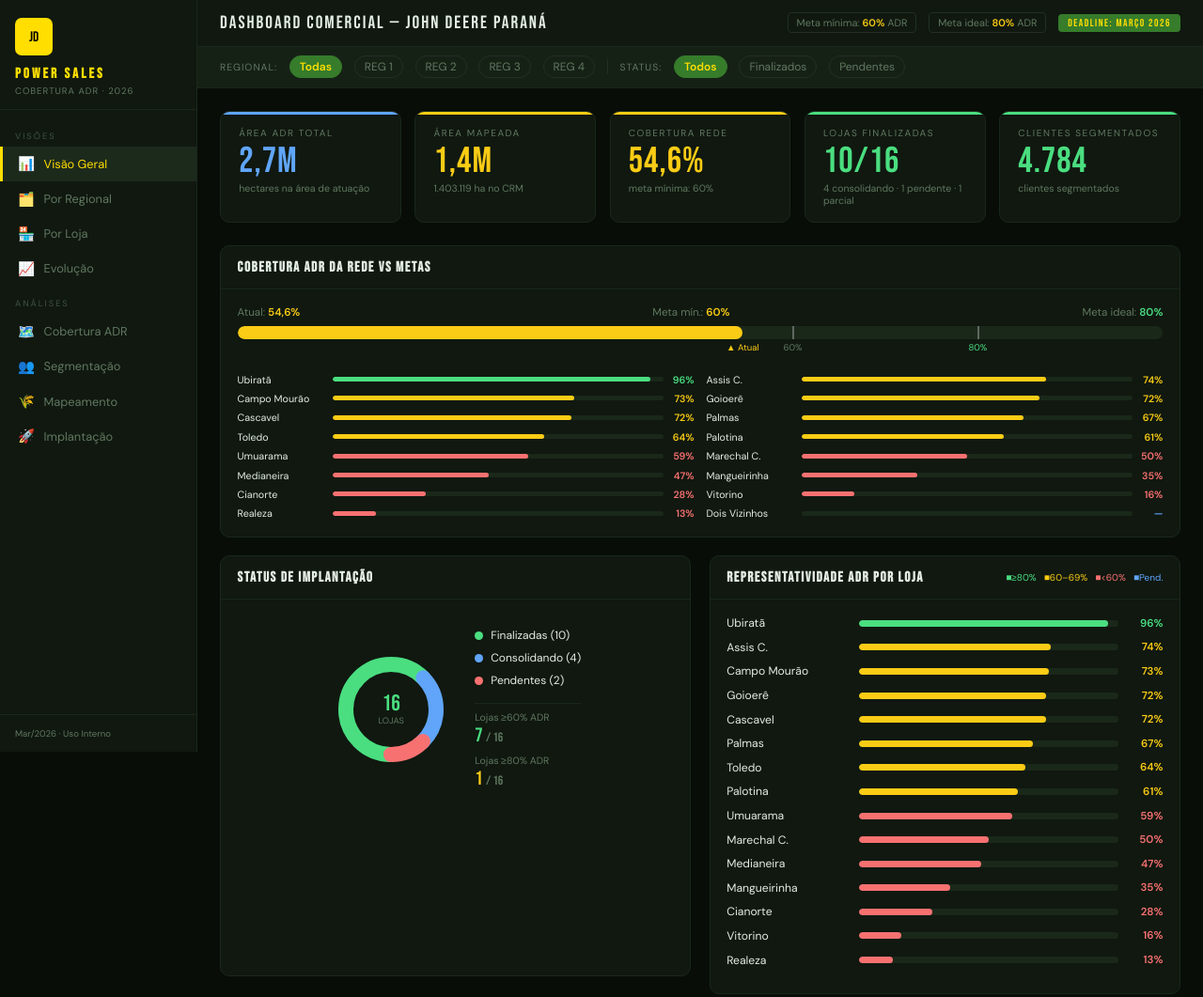
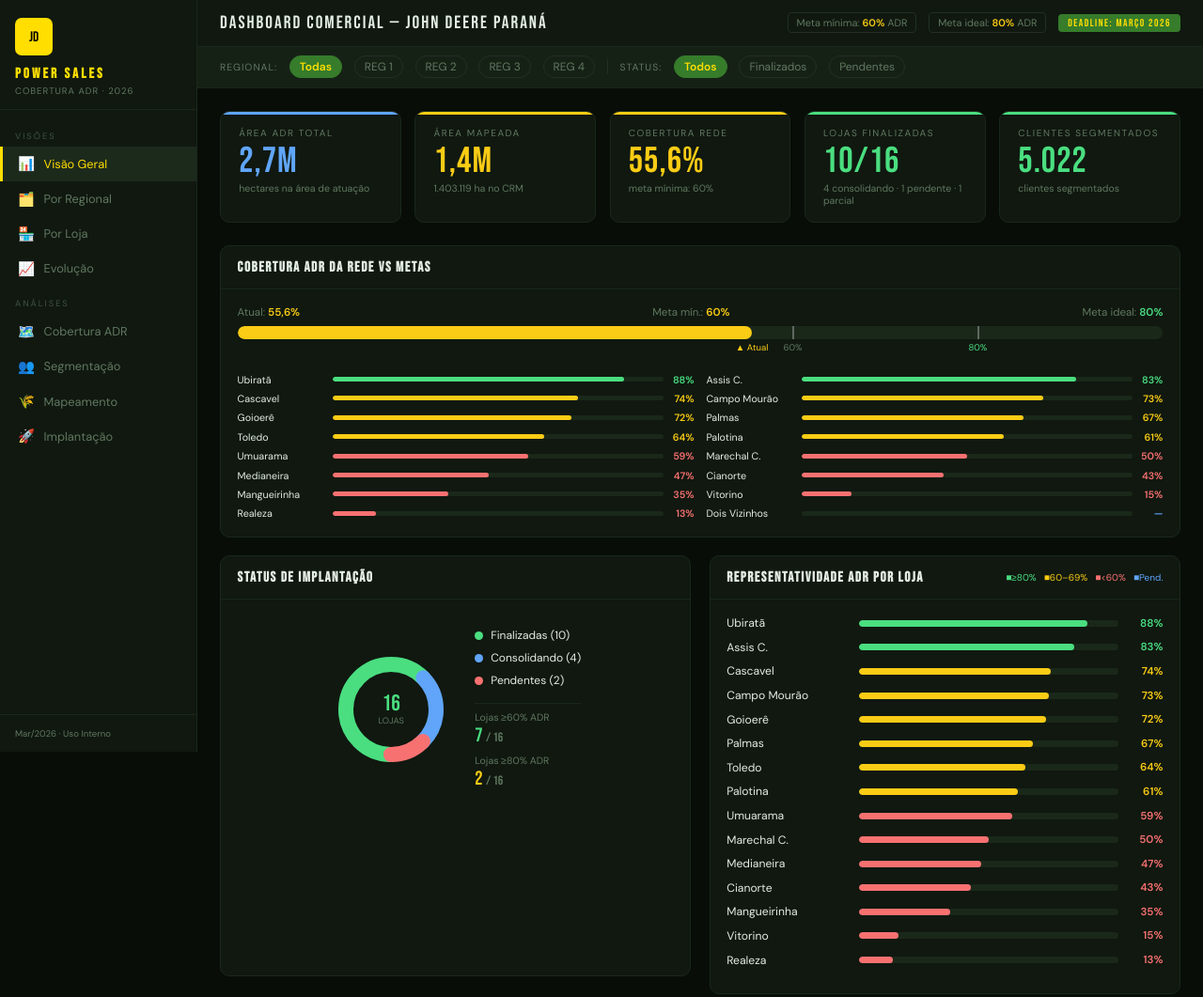
Before and after one commit to jimmyalvear/adr-cobertura-segmentacao, a plain HTML site: page index.html in a window 1280 px wide. Shown: the top 1061 px of the page at 94% size. Drawn offline with nearby package versions, Linux system fonts and the light colour scheme.

Commit message:
atualização semana 30-03

```diff
--- a/index.html
+++ b/index.html
@@ -157,25 +157,25 @@
     <div class="kg5">
       <div class="kc b"><div class="kl">Área ADR Total</div><div class="kv">2,7M</div><div class="ks">hectares na área de atuação</div></div>
       <div class="kc y"><div class="kl">Área Mapeada</div><div class="kv">1,4M</div><div class="ks">1.403.119 ha no CRM</div></div>
-      <div class="kc y"><div class="kl">Cobertura Rede</div><div class="kv">54,6%</div><div class="ks">meta mínima: 60%</div></div>
+      <div class="kc y"><div class="kl">Cobertura Rede</div><div class="kv">55,6%</div><div class="ks">meta mínima: 60%</div></div>
       <div class="kc g"><div class="kl">Lojas Finalizadas</div><div class="kv">10/16</div><div class="ks">4 consolidando · 1 pendente · 1 parcial</div></div>
-      <div class="kc g"><div class="kl">Clientes Segmentados</div><div class="kv">4.784</div><div class="ks">clientes segmentados</div></div>
+      <div class="kc g"><div class="kl">Clientes Segmentados</div><div class="kv">5.022</div><div class="ks">clientes segmentados</div></div>
     </div>
     <div class="card">
       <div class="ch"><h3>Cobertura ADR da Rede vs Metas</h3></div>
       <div class="cb">
         <div style="display:flex;justify-content:space-between;font-size:.72rem;color:var(--mut);margin-bottom:.4rem;">
-          <span>Atual: <strong style="color:var(--warn)">54,6%</strong></span>
+          <span>Atual: <strong style="color:var(--warn)">55,6%</strong></span>
           <span>Meta mín.: <strong style="color:var(--warn)">60%</strong></span>
           <span>Meta ideal: <strong style="color:var(--ok)">80%</strong></span>
         </div>
         <div style="background:var(--brd);border-radius:99px;height:14px;overflow:hidden;position:relative;">
-          <div style="width:54.6%;height:100%;background:var(--warn);border-radius:99px;"></div>
+          <div style="width:55.6%;height:100%;background:var(--warn);border-radius:99px;"></div>
           <div style="position:absolute;top:0;bottom:0;left:60%;width:2px;background:rgba(255,255,255,.3);"></div>
           <div style="position:absolute;top:0;bottom:0;left:80%;width:2px;background:rgba(255,255,255,.3);"></div>
         </div>
         <div style="position:relative;height:18px;margin-top:2px;">
-          <span style="position:absolute;left:54.6%;transform:translateX(-50%);font-size:.6rem;color:var(--warn);">▲ Atual</span>
+          <span style="position:absolute;left:55.6%;transform:translateX(-50%);font-size:.6rem;color:var(--warn);">▲ Atual</span>
           <span style="position:absolute;left:60%;transform:translateX(-50%);font-size:.6rem;color:var(--mut);">60%</span>
           <span style="position:absolute;left:80%;transform:translateX(-50%);font-size:.6rem;color:var(--ok);">80%</span>
         </div>
@@ -209,7 +209,7 @@
               </div>
               <div>
                 <div style="font-size:.66rem;color:var(--mut);">Lojas ≥80% ADR</div>
-                <div style="font-family:'Bebas Neue',sans-serif;font-size:1.3rem;color:var(--warn);">1 <span style="font-size:.85rem;color:var(--mut);">/ 16</span></div>
+                <div style="font-family:'Bebas Neue',sans-serif;font-size:1.3rem;color:var(--warn);">2 <span style="font-size:.85rem;color:var(--mut);">/ 16</span></div>
               </div>
             </div>
           </div>
@@ -374,10 +374,10 @@
   <!-- SEGMENTAÇÃO -->
   <div class="page" id="page-segmentacao">
     <div class="kg">
-      <div class="kc g"><div class="kl">Total Clientes</div><div class="kv">4.784</div><div class="ks">filiais c/ dados</div></div>
-      <div class="kc b"><div class="kl">KAM</div><div class="kv">508</div><div class="ks">visita cada 20 dias</div></div>
-      <div class="kc y"><div class="kl">SAM</div><div class="kv">124</div><div class="ks">visita cada 15 dias</div></div>
-      <div class="kc g"><div class="kl">Varejo + CC</div><div class="kv">4.152</div><div class="ks">visita 30–60 dias</div></div>
+      <div class="kc g"><div class="kl">Total Clientes</div><div class="kv">5.022</div><div class="ks">filiais c/ dados</div></div>
+      <div class="kc b"><div class="kl">KAM</div><div class="kv">463</div><div class="ks">visita cada 20 dias</div></div>
+      <div class="kc y"><div class="kl">SAM</div><div class="kv">136</div><div class="ks">visita cada 15 dias</div></div>
+      <div class="kc g"><div class="kl">Varejo + CC</div><div class="kv">4.423</div><div class="ks">visita 30–60 dias</div></div>
     </div>
     <div class="card">
       <div class="ch"><h3>Segmentação por Município</h3></div>
@@ -389,11 +389,11 @@
       </tr></thead>
       <tbody id="seg-tbody"></tbody>
       <tfoot><tr class="tot"><td colspan="2">TOTAL MAPEADO</td>
-        <td style="text-align:center;color:var(--jd-yellow)">3.225</td>
-        <td style="text-align:center;color:var(--jd-yellow)">927</td>
-        <td style="text-align:center;color:var(--jd-yellow)">508</td>
-        <td style="text-align:center;color:var(--jd-yellow)">124</td>
-        <td style="text-align:center;color:var(--jd-yellow);font-size:1rem">4.784</td>
+        <td style="text-align:center;color:var(--jd-yellow)">3.456</td>
+        <td style="text-align:center;color:var(--jd-yellow)">967</td>
+        <td style="text-align:center;color:var(--jd-yellow)">463</td>
+        <td style="text-align:center;color:var(--jd-yellow)">136</td>
+        <td style="text-align:center;color:var(--jd-yellow);font-size:1rem">5.022</td>
         <td></td>
       </tr></tfoot></table>
     </div>
@@ -403,14 +403,14 @@
   <div class="page" id="page-mapeamento">
     <div class="kg">
       <div class="kc b"><div class="kl">ADR Total</div><div class="kv">2,7M</div><div class="ks">ha área de atuação</div></div>
-      <div class="kc y"><div class="kl">Mapeado no CRM</div><div class="kv">1,5M</div><div class="ks">54,6% representatividade</div></div>
-      <div class="kc g"><div class="kl">Clientes Segmentados</div><div class="kv">4.784</div><div class="ks">filiais c/ dados</div></div>
+      <div class="kc y"><div class="kl">Mapeado no CRM</div><div class="kv">1,5M</div><div class="ks">55,6% representatividade</div></div>
+      <div class="kc g"><div class="kl">Clientes Segmentados</div><div class="kv">5.022</div><div class="ks">filiais c/ dados</div></div>
       <div class="kc r"><div class="kl">Área Não Mapeada</div><div class="kv">1,3M</div><div class="ks">oportunidade expansão</div></div>
     </div>
     <div class="card">
       <div class="ch"><h3>Visão Consolidada — ADR + Segmentação</h3></div>
       <table class="tbl"><thead><tr>
-        <th>Regional</th><th>Loja</th>
+        <th>Regional</th><th>Município</th>
         <th style="text-align:right">Área Mapeada</th><th style="text-align:center">ADR%</th>
         <th style="text-align:center">Varejo</th><th style="text-align:center">CC</th>
         <th style="text-align:center">KAM</th><th style="text-align:center">SAM</th>
@@ -420,7 +420,7 @@
     </div>
     <div class="g2">
       <div class="card"><div class="ch"><h3>Composição de Clientes</h3></div><div class="cb" id="seg-bars-map"></div></div>
-      <div class="card"><div class="ch"><h3>ADR por Loja</h3></div><div class="cb" id="adr-bars-map"></div></div>
+      <div class="card"><div class="ch"><h3>ADR por Município</h3></div><div class="cb" id="adr-bars-map"></div></div>
     </div>
     <div class="abox info"><span class="aicon">🔵</span><div class="atxt"><strong style="color:var(--blue)">V2 — Frequência de Visitas:</strong> após confirmar campo de data de última visita no CRM. SAM=15d · KAM=20d · CC=30d · Varejo=60d.</div></div>
   </div>
@@ -440,34 +440,34 @@
 
 <script>
 const lojas=[
-  {reg:"REG 1",mun:"Medianeira",   areaMapa:99416,  adrTotal:210003,rep:0.473,status:"Finalizado",   deadline:"Concluído",    pct:100,fase:"Operação"},
-  {reg:"REG 1",mun:"Toledo",       areaMapa:63871,  adrTotal:100508,rep:0.635,status:"Finalizado",   deadline:"Março 2026",   pct:80, fase:"Segmentação"},
-  {reg:"REG 1",mun:"Marechal C.",  areaMapa:25954,  adrTotal:51572, rep:0.503,status:"Finalizado",   deadline:"Março 2026",   pct:90, fase:"Aguardando Operação"},
-  {reg:"REG 1",mun:"Palotina",     areaMapa:121676, adrTotal:198370,rep:0.613,status:"Finalizado",   deadline:"Concluído",    pct:100,fase:"Operação"},
-  {reg:"REG 2",mun:"Cascavel",     areaMapa:209092, adrTotal:289611,rep:0.722,status:"Finalizado",   deadline:"Concluído",    pct:100,fase:"Operação"},
-  {reg:"REG 2",mun:"Assis C.",     areaMapa:139382, adrTotal:188847,rep:0.738,status:"Finalizado",   deadline:"Concluído",    pct:100,fase:"Operação"},
-  {reg:"REG 2",mun:"Ubiratã",      areaMapa:134739, adrTotal:140617,rep:0.958,status:"Finalizado",   deadline:"Concluído",    pct:100,fase:"Operação"},
-  {reg:"REG 3",mun:"Campo Mourão", areaMapa:283818, adrTotal:386983,rep:0.733,status:"Finalizado",   deadline:"Concluído",    pct:100,fase:"Operação"},
-  {reg:"REG 3",mun:"Goioerê",      areaMapa:123952, adrTotal:171348,rep:0.723,status:"Consolidando", deadline:"Março 2026",     pct:70, fase:"Consolidando"},
-  {reg:"REG 3",mun:"Umuarama",     areaMapa:126995, adrTotal:213801,rep:0.594,status:"Finalizado",   deadline:"Março 2026",   pct:80, fase:"Fechamento Carteiras"},
-  {reg:"REG 3",mun:"Cianorte",     areaMapa:36142,  adrTotal:130117,rep:0.278,status:"Finalizado",   deadline:"Março 2026",   pct:90, fase:"Aguardando Operação"},
-  {reg:"REG 4",mun:"Dois Vizinhos",areaMapa:null,   adrTotal:144851,rep:null, status:"Pendente",     deadline:"Próx. terça",  pct:10, fase:"Mapeamento/Segmento"},
-  {reg:"REG 4",mun:"Realeza",      areaMapa:20662,  adrTotal:156766,rep:0.132,status:"Parcial",      deadline:"Março 2026",   pct:50, fase:"Parcial (2 consult.)"},
-  {reg:"REG 4",mun:"Vitorino",     areaMapa:29089,  adrTotal:186241,rep:0.156,status:"Consolidando", deadline:"Março 2026",   pct:60, fase:"Consolidando"},
-  {reg:"REG 4",mun:"Mangueirinha", areaMapa:35329,  adrTotal:102316,rep:0.345,status:"Consolidando", deadline:"Março 2026",   pct:60, fase:"Consolidando"},
-  {reg:"REG 4",mun:"Palmas",       areaMapa:42827,  adrTotal:63902, rep:0.670,status:"Consolidando", deadline:"Março 2026",   pct:60, fase:"Consolidando"},
+  {reg:"REG 1",mun:"Medianeira",   areaMapa:99416,  adrTotal:210003,rep:0.473,status:"Finalizado",   deadline:"Concluído",   pct:100,fase:"Operação"},
+  {reg:"REG 1",mun:"Toledo",       areaMapa:63871,  adrTotal:100508,rep:0.635,status:"Finalizado",   deadline:"Abr 2026",    pct:80, fase:"Segmentação"},
+  {reg:"REG 1",mun:"Marechal C.",  areaMapa:25954,  adrTotal:51572, rep:0.503,status:"Finalizado",   deadline:"Concluído",   pct:90, fase:"Aguardando Operação"},
+  {reg:"REG 1",mun:"Palotina",     areaMapa:121676, adrTotal:198370,rep:0.613,status:"Finalizado",   deadline:"Concluído",   pct:100,fase:"Operação"},
+  {reg:"REG 2",mun:"Cascavel",     areaMapa:212896, adrTotal:289611,rep:0.735,status:"Finalizado",   deadline:"Concluído",   pct:100,fase:"Operação"},
+  {reg:"REG 2",mun:"Assis C.",     areaMapa:155905, adrTotal:188847,rep:0.826,status:"Finalizado",   deadline:"Concluído",   pct:100,fase:"Operação"},
+  {reg:"REG 2",mun:"Ubiratã",      areaMapa:124268, adrTotal:140617,rep:0.884,status:"Finalizado",   deadline:"Concluído",   pct:100,fase:"Operação"},
+  {reg:"REG 3",mun:"Campo Mourão", areaMapa:283818, adrTotal:386983,rep:0.733,status:"Finalizado",   deadline:"Concluído",   pct:100,fase:"Operação"},
+  {reg:"REG 3",mun:"Goioerê",      areaMapa:123952, adrTotal:171348,rep:0.723,status:"Finalizado",   deadline:"Abr 2026",    pct:90, fase:"Fechamento Carteiras"},
+  {reg:"REG 3",mun:"Umuarama",     areaMapa:126995, adrTotal:213801,rep:0.594,status:"Finalizado",   deadline:"Março 2026",  pct:80, fase:"Fechamento Carteiras"},
+  {reg:"REG 3",mun:"Cianorte",     areaMapa:55744,  adrTotal:130117,rep:0.428,status:"Finalizado",   deadline:"Março 2026",  pct:90, fase:"Aguardando Operação"},
+  {reg:"REG 4",mun:"Dois Vizinhos",areaMapa:null,   adrTotal:144851,rep:null, status:"Pendente",     deadline:"Abr 2026",    pct:10, fase:"Mapeamento/Segmento"},
+  {reg:"REG 4",mun:"Realeza",      areaMapa:20662,  adrTotal:156766,rep:0.132,status:"Parcial",      deadline:"Março 2026",  pct:50, fase:"Parcial (2 consult.)"},
+  {reg:"REG 4",mun:"Vitorino",     areaMapa:27142,  adrTotal:186241,rep:0.146,status:"Consolidando", deadline:"Março 2026",  pct:60, fase:"Consolidando"},
+  {reg:"REG 4",mun:"Mangueirinha", areaMapa:35329,  adrTotal:102316,rep:0.345,status:"Consolidando", deadline:"Março 2026",  pct:60, fase:"Consolidando"},
+  {reg:"REG 4",mun:"Palmas",       areaMapa:42827,  adrTotal:63902, rep:0.670,status:"Consolidando", deadline:"Março 2026",  pct:60, fase:"Consolidando"},
 ];
 const segData=[
   {reg:"REG 1",mun:"Medianeira",   varejo:369,cc:241,kam:35, sam:null,status:"Finalizado"},
   {reg:"REG 1",mun:"Toledo",       varejo:null,cc:null,kam:null,sam:null,status:"Pendente — Segmentação"},
   {reg:"REG 1",mun:"Marechal C.",  varejo:161,cc:24, kam:4,  sam:1,   status:"Finalizado"},
-  {reg:"REG 1",mun:"Palotina",     varejo:360,cc:123,kam:41, sam:11,  status:"Finalizado"},
-  {reg:"REG 2",mun:"Cascavel",     varejo:436,cc:128,kam:101,sam:37,  status:"Finalizado"},
-  {reg:"REG 2",mun:"Assis C.",     varejo:341,cc:111,kam:55, sam:4,   status:"Finalizado"},
-  {reg:"REG 2",mun:"Ubiratã",      varejo:307,cc:67, kam:27, sam:29,  status:"Finalizado"},
-  {reg:"REG 3",mun:"Campo Mourão", varejo:366,cc:118,kam:137,sam:15,  status:"Finalizado"},
+  {reg:"REG 1",mun:"Palotina",     varejo:498,cc:128,kam:46, sam:13,  status:"Finalizado"},
+  {reg:"REG 2",mun:"Cascavel",     varejo:490,cc:133,kam:103,sam:36,  status:"Finalizado"},
+  {reg:"REG 2",mun:"Assis C.",     varejo:354,cc:115,kam:48, sam:3,   status:"Finalizado"},
+  {reg:"REG 2",mun:"Ubiratã",      varejo:320,cc:66, kam:20, sam:27,  status:"Finalizado"},
+  {reg:"REG 3",mun:"Campo Mourão", varejo:416,cc:122,kam:137,sam:21,  status:"Finalizado"},
   {reg:"REG 3",mun:"Goioerê",      varejo:235,cc:72, kam:46, sam:24,  status:"Consolidando"},
-  {reg:"REG 3",mun:"Umuarama",     varejo:380,cc:6,  kam:48, sam:2,   status:"Finalizado"},
+  {reg:"REG 3",mun:"Umuarama",     varejo:343,cc:29, kam:10, sam:10,  status:"Finalizado"},
   {reg:"REG 3",mun:"Cianorte",     varejo:270,cc:37, kam:14, sam:1,   status:"Finalizado"},
   {reg:"REG 4",mun:"Dois Vizinhos",varejo:null,cc:null,kam:null,sam:null,status:"Pendente"},
   {reg:"REG 4",mun:"Realeza",      varejo:null,cc:null,kam:null,sam:null,status:"Parcial"},
@@ -755,16 +755,16 @@
 // Marco zero = Mar/2026 — 16/03/2026
 const snapshots = [
   // ── Mar/2026 — marco zero (16/03/2026) ──
-  {periodo:"Mar/2026",mun:"REDE",         areaMapa:1492944,adrTotal:2735853,clientes:4784},
+  {periodo:"Mar/2026",mun:"REDE",         areaMapa:1492944,adrTotal:2735853,clientes:4217},
   {periodo:"Mar/2026",mun:"Medianeira",   areaMapa:99416,  adrTotal:210003, clientes:645},
   {periodo:"Mar/2026",mun:"Toledo",       areaMapa:63871,  adrTotal:100508, clientes:0},
-  {periodo:"Mar/2026",mun:"Marechal C.",  areaMapa:25954,  adrTotal:51572,  clientes:190},
+  {periodo:"Mar/2026",mun:"Marechal C.",  areaMapa:25954,  adrTotal:51572,  clientes:177},
   {periodo:"Mar/2026",mun:"Palotina",     areaMapa:121676, adrTotal:198370, clientes:535},
   {periodo:"Mar/2026",mun:"Cascavel",     areaMapa:209092, adrTotal:289611, clientes:702},
   {periodo:"Mar/2026",mun:"Assis C.",     areaMapa:139382, adrTotal:188847, clientes:511},
   {periodo:"Mar/2026",mun:"Ubiratã",      areaMapa:134739, adrTotal:140617, clientes:430},
   {periodo:"Mar/2026",mun:"Campo Mourão", areaMapa:283818, adrTotal:386983, clientes:636},
-  {periodo:"Mar/2026",mun:"Goioerê",      areaMapa:123952, adrTotal:171348, clientes:377},
+  {periodo:"Mar/2026",mun:"Goioerê",      areaMapa:123952, adrTotal:171348, clientes:0},
   {periodo:"Mar/2026",mun:"Umuarama",     areaMapa:126995, adrTotal:213801, clientes:436},
   {periodo:"Mar/2026",mun:"Cianorte",     areaMapa:36142,  adrTotal:130117, clientes:322},
   {periodo:"Mar/2026",mun:"Dois Vizinhos",areaMapa:0,      adrTotal:144851, clientes:0},
@@ -772,6 +772,26 @@
   {periodo:"Mar/2026",mun:"Vitorino",     areaMapa:29089,  adrTotal:186241, clientes:0},
   {periodo:"Mar/2026",mun:"Mangueirinha", areaMapa:35329,  adrTotal:102316, clientes:0},
   {periodo:"Mar/2026",mun:"Palmas",       areaMapa:42827,  adrTotal:63902,  clientes:0},
+  // ── Mar/2026 S2 (23/03/2026) ──
+  {periodo:"Mar/2026 S2",mun:"REDE",         areaMapa:1543540,adrTotal:2735853,clientes:4266},
+  {periodo:"Mar/2026 S2",mun:"Palotina",     areaMapa:128064, adrTotal:198370, clientes:584},
+  {periodo:"Mar/2026 S2",mun:"Assis C.",     areaMapa:158123, adrTotal:188847, clientes:511},
+  {periodo:"Mar/2026 S2",mun:"Ubiratã",      areaMapa:127558, adrTotal:140617, clientes:430},
+  {periodo:"Mar/2026 S2",mun:"Campo Mourão", areaMapa:296997, adrTotal:386983, clientes:636},
+  {periodo:"Mar/2026 S2",mun:"Cianorte",     areaMapa:55611,  adrTotal:130117, clientes:322},
+  // ── Mar/2026 S3 (30/03/2026) ──
+  {periodo:"Mar/2026 S3",mun:"REDE",         areaMapa:1520455,adrTotal:2735853,clientes:4681},
+  {periodo:"Mar/2026 S3",mun:"Cascavel",     areaMapa:212896, adrTotal:289611, clientes:762},
+  {periodo:"Mar/2026 S3",mun:"Palotina",     areaMapa:121676, adrTotal:198370, clientes:685},
+  {periodo:"Mar/2026 S3",mun:"Ubiratã",      areaMapa:124268, adrTotal:140617, clientes:433},
+  {periodo:"Mar/2026 S3",mun:"Marechal C.",  areaMapa:25954,  adrTotal:51572,  clientes:177},
+  {periodo:"Mar/2026 S3",mun:"Toledo",       areaMapa:63871,  adrTotal:100508, clientes:21},
+  {periodo:"Mar/2026 S3",mun:"Assis C.",     areaMapa:155905, adrTotal:188847, clientes:526},
+  {periodo:"Mar/2026 S3",mun:"Goioerê",      areaMapa:123952, adrTotal:171348, clientes:24},
+  {periodo:"Mar/2026 S3",mun:"Campo Mourão", areaMapa:283818, adrTotal:386983, clientes:696},
+  {periodo:"Mar/2026 S3",mun:"Umuarama",     areaMapa:126995, adrTotal:213801, clientes:392},
+  {periodo:"Mar/2026 S3",mun:"Cianorte",     areaMapa:55744,  adrTotal:130117, clientes:305},
+  {periodo:"Mar/2026 S3",mun:"Vitorino",     areaMapa:27142,  adrTotal:186241, clientes:15},
   // ── Adicione snapshots semanais/mensais abaixo ──
 ];
 
```
